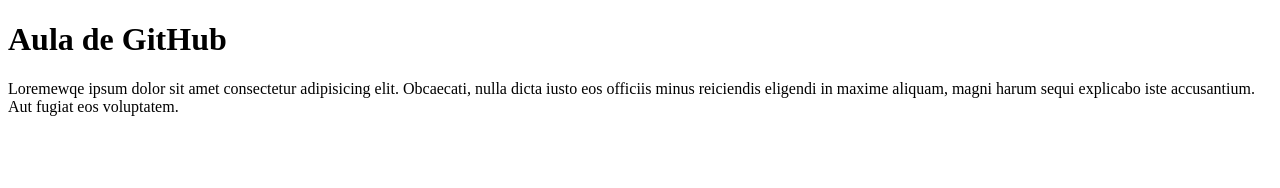
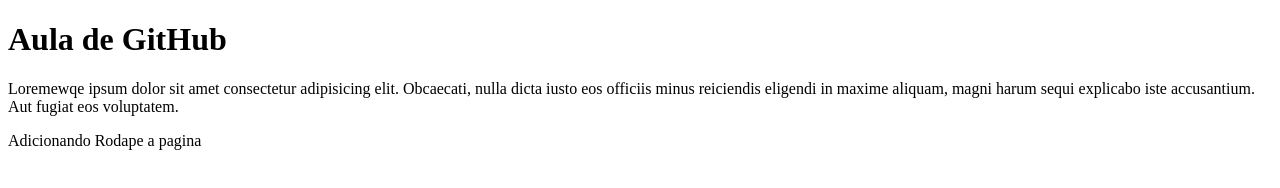
Before and after one commit to GabrielSilva15/Aula-Git-24-04-2023, a plain HTML site: page index.html in a window 1280 px wide. Drawn offline with Linux system fonts and the light colour scheme.

Commit message:
Adicioanndo rodape a pagina

```diff
--- a/index.html
+++ b/index.html
@@ -9,5 +9,7 @@
 <body>
     <h1>Aula de GitHub</h1>
     <p>Loremewqe  ipsum dolor sit amet consectetur adipisicing elit. Obcaecati, nulla dicta iusto eos officiis minus reiciendis eligendi in maxime aliquam, magni harum sequi explicabo iste accusantium. Aut fugiat eos voluptatem.</p>
+
+    <footer>Adicionando Rodape a pagina</footer>
 </body>
 </html>
```
